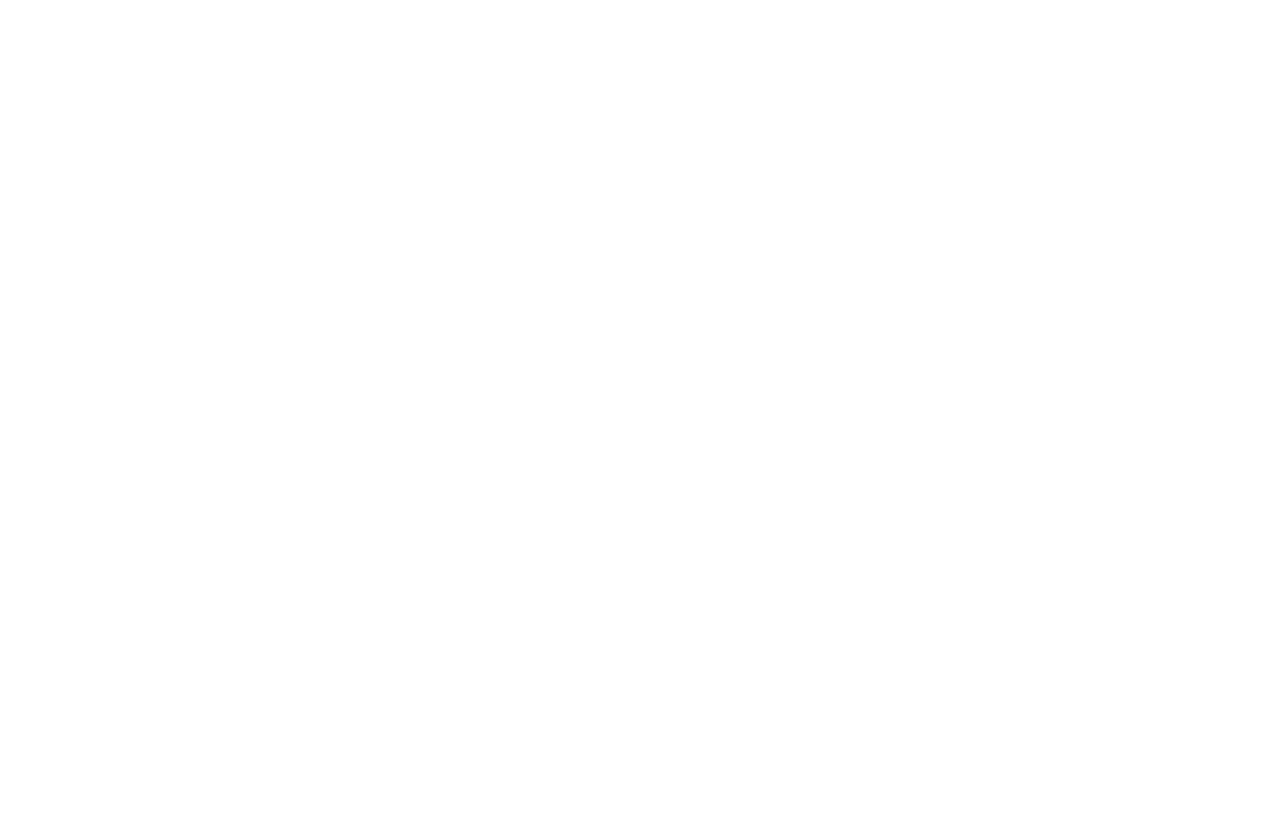
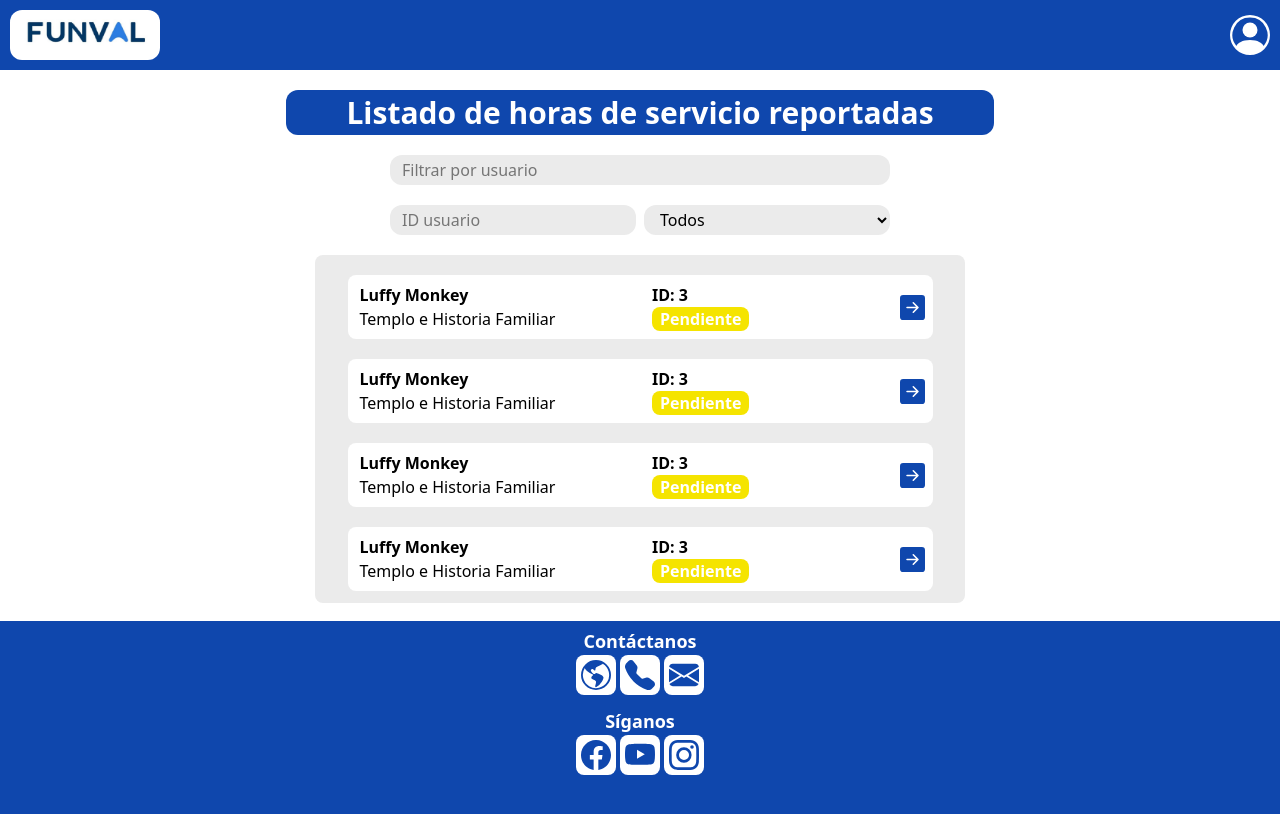
Before and after one commit to NathanLoop2004/Funval_HorasService, a React (Vite) app: page /admin/review in a window 1280 px wide. Before the commit this address had no page. Shown: the top 814 px of the page. Built offline with nearby package versions, Linux system fonts and the light colour scheme; no server answers.

Commit message:
Se añadió la página de revisión de horas de servicio

```diff
--- a/src/App.jsx
+++ b/src/App.jsx
@@ -8,7 +8,7 @@ import { Route, Routes } from "react-router";
 import HomeAdmin from "./pages/HomeAdmin";
 import ListUsers from "./pages/ListUsers";
 import ServiceHoursReportForm from "./pages/Formulario";
-
+import ReviewServices from "./pages/ReviewServices";
 
 export default function App() {
   return (
@@ -17,9 +17,10 @@ export default function App() {
         <Route element={<AuthLayout />}>
           <Route path="/" element={<HeaderFooter />}>
             <Route index element={<Home />} />
-            <Route path="/form" element={<ServiceHoursReportForm/>}/>
+            <Route path="/form" element={<ServiceHoursReportForm />} />
             <Route path="/admin" element={<HomeAdmin />} />
             <Route path="/admin/users" element={<ListUsers />} />
+            <Route path="/admin/review" element={<ReviewServices />} />
           </Route>
         </Route>
         <Route path="/login" element={<Login />} />
--- /dev/null
+++ b/src/Components/Admin/ServiceReportedCard.jsx
@@ -0,0 +1,26 @@
+/* Componente creado por Tomás */
+
+export default function ServiceReportedCard({ action }) {
+  return (
+    <div
+      onClick={action}
+      className="bg-[#fff] rounded-lg w-[90%] mt-5 grid grid-cols-[60%_40%] py-2 sm:grid-cols-[2fr_1fr_1fr] hover:cursor-pointer hover:scale-105 ease-in-out duration-100"
+    >
+      <div className="flex flex-col justify-center ml-3">
+        <span className="font-semibold">Luffy Monkey</span>
+        <span>Templo e Historia Familiar</span>
+      </div>
+      <div className="flex flex-col justify-center items-start ml-3">
+        <span className="font-semibold">ID: 3</span>
+        <span className="font-semibold text-[#fff] bg-[#f5e400] px-2 rounded-lg">
+          Pendiente
+        </span>
+      </div>
+      <img
+        className="w-[25px] hidden sm:block justify-self-end self-center mr-2"
+        src="/arrow-blue.svg"
+        alt="arrow icon"
+      />
+    </div>
+  );
+}
--- /dev/null
+++ b/src/Components/Admin/ServiceReportedInfo.jsx
@@ -0,0 +1,73 @@
+/* Componente creado por Tomás */
+import DefaultButton from "../Home/DefaultButton";
+
+export default function ServiceReportedInfo({ isOpen, handleClose }) {
+  return (
+    <div
+      className={`${
+        isOpen ? "fixed" : "hidden"
+      } bg-[#0f46ad79] w-full h-screen flex justify-center items-center z-20`}
+    >
+      <div className="bg-[#fff] w-[90%] h-[90%] rounded-xl flex flex-col overflow-y-scroll custom-scroll">
+        <button
+          onClick={handleClose}
+          className="self-end fixed mr-[15px] bg-[#d81f1f] hover:cursor-pointer hover:bg-[#d81f1f] ease-in-out duration-200 rounded-full mt-[5px] sm:bg-[#fff]"
+        >
+          <img className="w-[40px]" src="/cross.svg" alt="close icon" />
+        </button>
+
+        <div className="flex flex-col items-center gap-3 sm:flex-row sm:items-end">
+          <div className="w-[250px] ml-5">
+            <DefaultButton
+              text={"Evidencia"}
+              image={"/drive-logo.webp"}
+              textColor={"#333"}
+            />
+          </div>
+          <button
+            className={`px-3 py-2 text-[#fff] text-[18px] rounded-lg hover:cursor-pointer hover:scale-105 ease-in-out duration-100 bg-[#0f47ad]`}
+          >
+            Cancelar
+          </button>
+        </div>
+
+        <div className="my-5 grid grid-cols-1 ml-5 sm:grid-cols-2 gap-y-3 gap-x-3">
+          <div className="bg-[#ebebeb] px-2 py-1 rounded-lg">
+            <h3 className="font-semibold text-[20px] text-[#0f47ad]">
+              Nombre del Estudiante
+            </h3>
+            <span className="font-semibold">Monkey D. Luffy</span>
+          </div>
+          <div className="bg-[#ebebeb] px-2 py-1 rounded-lg">
+            <h3 className="font-semibold text-[20px] text-[#0f47ad]">
+              ID usuario
+            </h3>
+            <span className="font-semibold">3</span>
+          </div>
+          <div className="bg-[#ebebeb] px-2 py-1 rounded-lg">
+            <h3 className="font-semibold text-[20px] text-[#0f47ad]">
+              ID reporte
+            </h3>
+            <span className="font-semibold">5</span>
+          </div>
+          <div className="bg-[#ebebeb] px-2 py-1 rounded-lg">
+            <h3 className="font-semibold text-[20px] text-[#0f47ad]">
+              Tipo de Servicio
+            </h3>
+            <span className="font-semibold">Templo e Historia Familiar</span>
+          </div>
+          <div className="bg-[#ebebeb] px-2 py-1 rounded-lg">
+            <h3 className="font-semibold text-[20px] text-[#0f47ad]">Status</h3>
+            <span className="font-semibold">Pendiente</span>
+          </div>
+          <div className="bg-[#ebebeb] px-2 py-1 rounded-lg">
+            <h3 className="font-semibold text-[20px] text-[#0f47ad]">
+              Horas Reportadas
+            </h3>
+            <span className="font-semibold">6</span>
+          </div>
+        </div>
+      </div>
+    </div>
+  );
+}
--- a/src/Components/Home/DefaultButton.jsx
+++ b/src/Components/Home/DefaultButton.jsx
@@ -1,6 +1,11 @@
 /* Componente hecho por Tomás */
 
-export default function DefaultButton({ action, text, image }) {
+export default function DefaultButton({
+  action,
+  text,
+  image,
+  textColor = "#e6e6e6",
+}) {
   return (
     <button
       onClick={action}
@@ -8,7 +13,12 @@ export default function DefaultButton({ action, text, image }) {
       className="w-[90%] h-[250px] bg-[url(${image})] bg-center bg-cover mt-[18px] rounded-xl flex flex-col items-center justify-end cursor-pointer hover:scale-105 ease-in-out duration-100"
     >
       <div className="mb-[25px]">
-        <span className="text-[#e6e6e6] text-[20px] font-semibold">{text}</span>
+        <span
+          style={{ color: textColor }}
+          className="text-[20px] font-semibold"
+        >
+          {text}
+        </span>
       </div>
     </button>
   );
--- a/src/pages/HomeAdmin.jsx
+++ b/src/pages/HomeAdmin.jsx
@@ -8,6 +8,10 @@ export default function HomeAdmin() {
 
   const handleNavigateUsers = () => {
     navigate("/admin/users");
+  };
+
+  const handleNavigateReview = () => {
+    navigate("/admin/review");
   };
 
   return (
@@ -22,6 +26,7 @@ export default function HomeAdmin() {
           image={"/admin-service-bg.webp"}
         />
         <DefaultButton
+          action={handleNavigateReview}
           text={"Revisar horas de servicio"}
           image={"/homepage_service_bg2.webp"}
         />
--- /dev/null
+++ b/src/pages/ReviewServices.jsx
@@ -0,0 +1,64 @@
+/* Componente creado por Tomás */
+
+import ServiceReportedCard from "../Components/Admin/ServiceReportedCard";
+import { useState } from "react";
+import ServiceReportedInfo from "../Components/Admin/ServiceReportedInfo";
+
+export default function ReviewServices() {
+  const [isOpen, setIsOpen] = useState(false);
+
+  const handleClick = () => {
+    setIsOpen((prev) => {
+      return !prev;
+    });
+  };
+
+  return (
+    <div className="grid grid-cols-1 justify-items-center">
+      <div className="h-[70px]"></div>
+      <h1 className="text-[24px] px-5 font-semibold text-[#fff] bg-[#0f47ad] text-center sm:text-[30px] sm:px-15 rounded-xl my-5">
+        Listado de horas de servicio reportadas
+      </h1>
+      <input
+        className="bg-[#ebebeb] w-[80%] mb-5 px-3 rounded-xl h-[50px] lg:h-[30px] max-w-[500px]"
+        type="text"
+        placeholder="Filtrar por usuario"
+      />
+      <div className="w-[80%] flex items-center max-w-[500px] gap-2">
+        <input
+          className="bg-[#ebebeb] w-[50%] mb-5 px-3 rounded-xl h-[50px] lg:h-[30px]"
+          type="number"
+          placeholder="ID usuario"
+          min={1}
+        />
+        <select
+          className="bg-[#ebebeb] w-[50%] mb-5 px-3 rounded-xl h-[50px] lg:h-[30px]"
+          name="Rol"
+          id="role-select"
+          defaultValue={"Todos"}
+        >
+          <option value="todos">Todos</option>
+          <option value="referir">Referir a un amigo</option>
+          <option value="presencial">
+            Actividades presenciales de servicio
+          </option>
+          <option value="templo">
+            Actividades de templo e historia familiar
+          </option>
+          <option value="otros">
+            Otros servicios (considerados en Funval)
+          </option>
+          <option value="brujula">Actividad de la brújula</option>
+          <option value="grupal">Actividades grupales en Funval</option>
+        </select>
+      </div>
+      <div className="w-[90%] bg-[#ebebeb] min-h-[180px] rounded-lg grid grid-cols-1 justify-items-center max-w-[650px] pb-3">
+        <ServiceReportedCard action={handleClick} />
+        <ServiceReportedCard action={handleClick} />
+        <ServiceReportedCard action={handleClick} />
+        <ServiceReportedCard action={handleClick} />
+      </div>
+      <ServiceReportedInfo isOpen={isOpen} handleClose={handleClick} />
+    </div>
+  );
+}
```
Also changed, not shown: public/drive-logo.webp (added).
